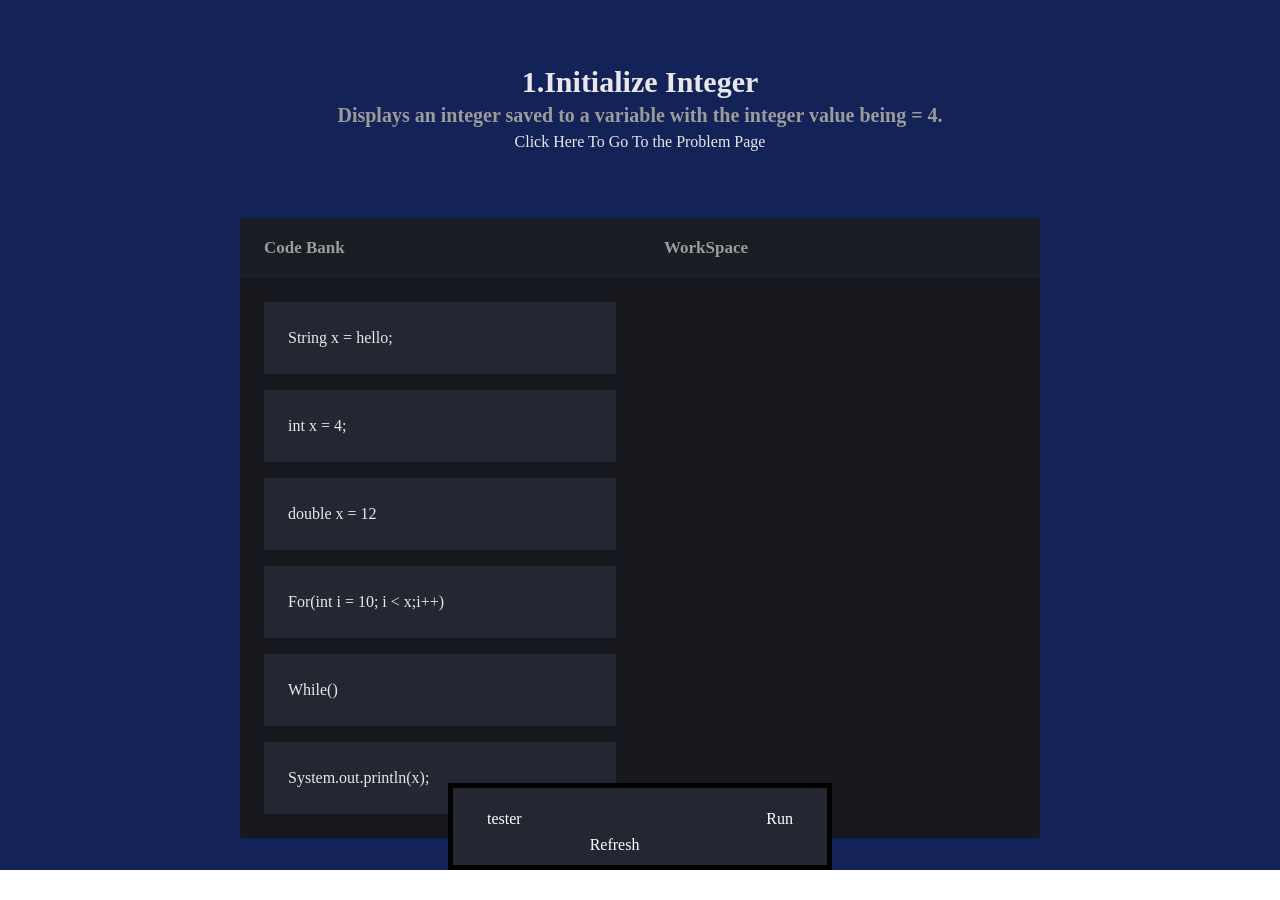
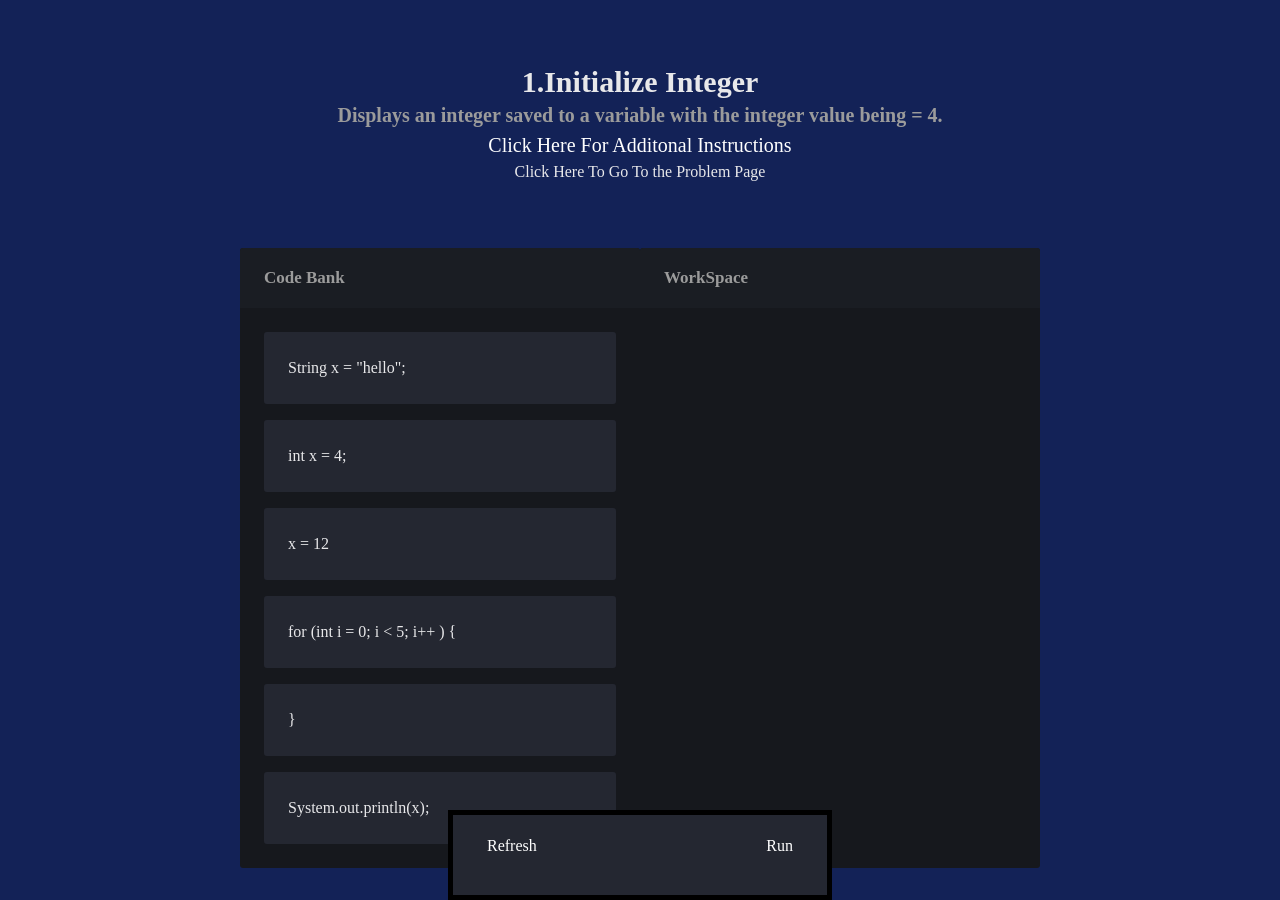
Before and after one commit to GSU-CS-Software-Engineering/2023Spring-ProgrammingPrinciplesAid, a Next.js app: page /problems/1 in a window 1280 px wide. Before the commit the page ends 876 px from the top, so only its background shows below. Built offline with nearby package versions, Linux system fonts and the light colour scheme.

Commit message:
Add files via upload

```diff
--- a/app/problems/[coder]/(styles)/codeStyle.css
+++ b/app/problems/[coder]/(styles)/codeStyle.css
@@ -182,3 +182,10 @@ body {
 .subtle{
   font:"Poppins"
 }
+.Instructions{
+  text-align: center;
+  color: white;
+}
+.Instructions:hover{
+  color: rgb(34, 48, 177)
+}
--- a/app/problems/[coder]/page.tsx
+++ b/app/problems/[coder]/page.tsx
@@ -18,22 +18,22 @@ import theme from "../theme";
 //Loads blocks into array, need to find way to load from server
 const initialData = {
     tasks: {
-        1: {id: 1, content: "String x = hello;"},
-        2: {id: 2, content: "int x = 4;"},
-        3: {id: 3, content: "double x = 12"},
-        4: {id: 4, content: "For(int i = 10; i < x;i++)"},
-        5: {id: 5, content: "While()"},
-        6: {id: 6, content: "System.out.println(x);"},
+        1: {id: '1', content: "String x = \"hello\";"},
+        2: {id: '2', content: "int x = 4;"},
+        3: {id: '3', content: "x = 12"},
+        4: {id: '4', content: "for (int i = 0; i < 5; i++ ) {"},
+        5: {id: '5', content: "}"},
+        6: {id: '6', content: "System.out.println(x);"},
 
     },
     columns: {
         1: {
-            id: 1,
+            id: '1',
             title: "Code Bank",
-            taskIds: [1, 2, 3, 4, 5, 6],
+            taskIds: ['1', '2', '3', '4', '5', '6'],
         },
         2: {
-            id: 2,
+            id: '2',
             title: "WorkSpace",
             taskIds: [],
         },
@@ -67,7 +67,6 @@ export default function Page({params}: { params: { coder: number } }) {
     const closeModal = () => {
         setIsModalOpen(false);
       };
-
     const refresh = () =>{
         window.location.reload();
     }
@@ -160,7 +159,7 @@ export default function Page({params}: { params: { coder: number } }) {
 
         return newColumn;
     };
-
+    //Calls Interpreter and is used to run users code
     const run = ()=>{
 
         /*Create variable to store blocks string content, then stores all blocks in workspace column in blocklist string */
@@ -208,6 +207,13 @@ export default function Page({params}: { params: { coder: number } }) {
                 <Text fontSize="20px" fontWeight={600} color="subtle-text">
 
                 {problem?.prompt}
+                <div className ="Instructions">
+                    <button onClick={openModal}><p className = "subtle1\1">Click Here For Additonal Instructions</p></button>
+                    <ModalComponent isOpen={isModalOpen} onRequestClose={closeModal}>
+
+
+                    </ModalComponent>
+                </div>
                 </Text>
                 <a href="/problems"> Click Here To Go To the Problem Page</a>
                 </Flex>
@@ -232,13 +238,8 @@ export default function Page({params}: { params: { coder: number } }) {
 
                     </ModalComponent>
                 </div>
-                <button onClick={()=>run()}><p className = "button1">tester</p></button>
                 <div className ="button2">
-
-
-                <button onClick={refresh}><p className = "subtle">Refresh</p></button>
-
-
+                    <button onClick={refresh}><p className = "subtle">Refresh</p></button>
                 </div>
             </div>
         </DragDropContext>
--- a/common/types/ColumnType.ts
+++ b/common/types/ColumnType.ts
@@ -1,5 +1,5 @@
 export default interface ColumnType {
-    columnsId: number,
+    columnsId: String,
     title: String,
     taskIds: number[],
 }
```
